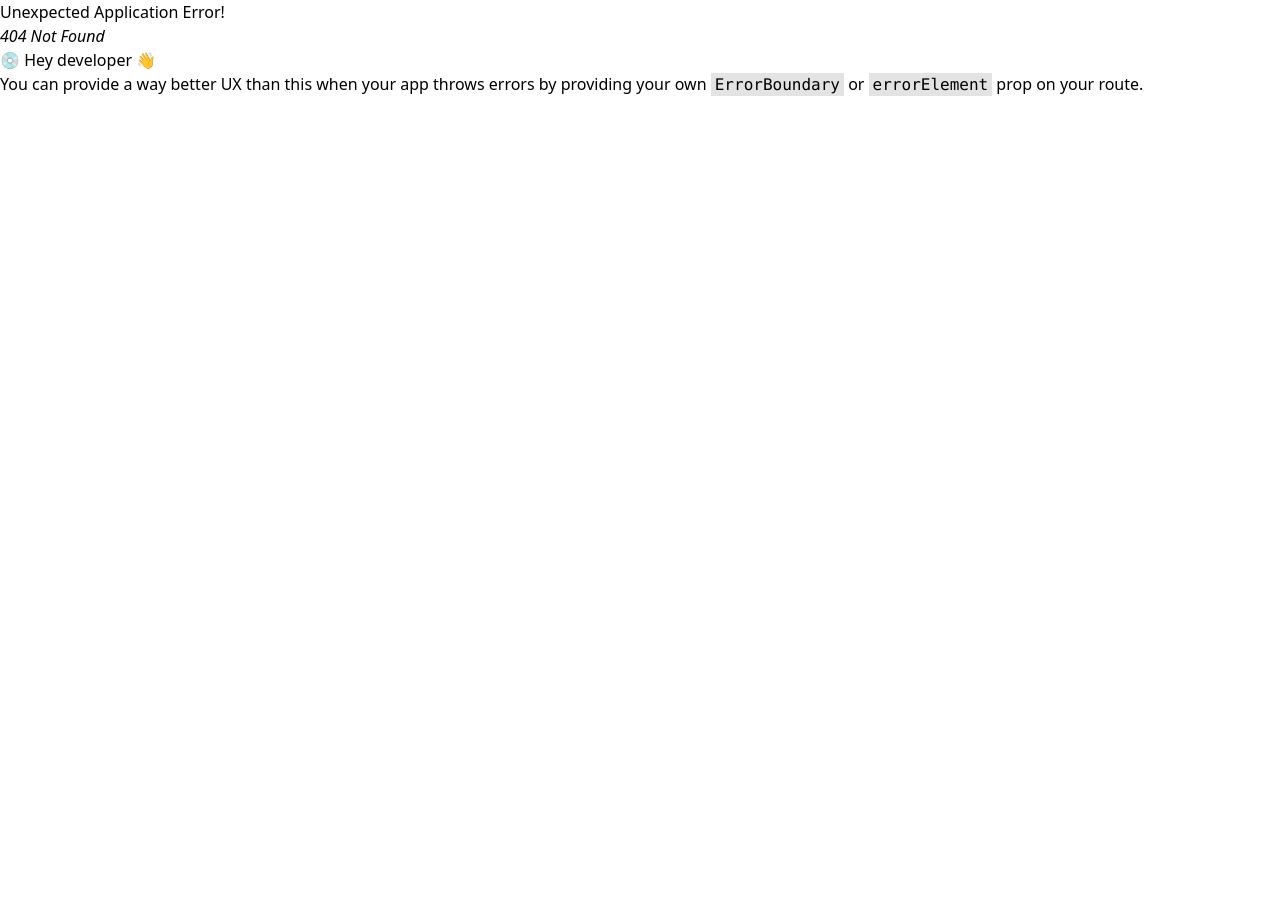
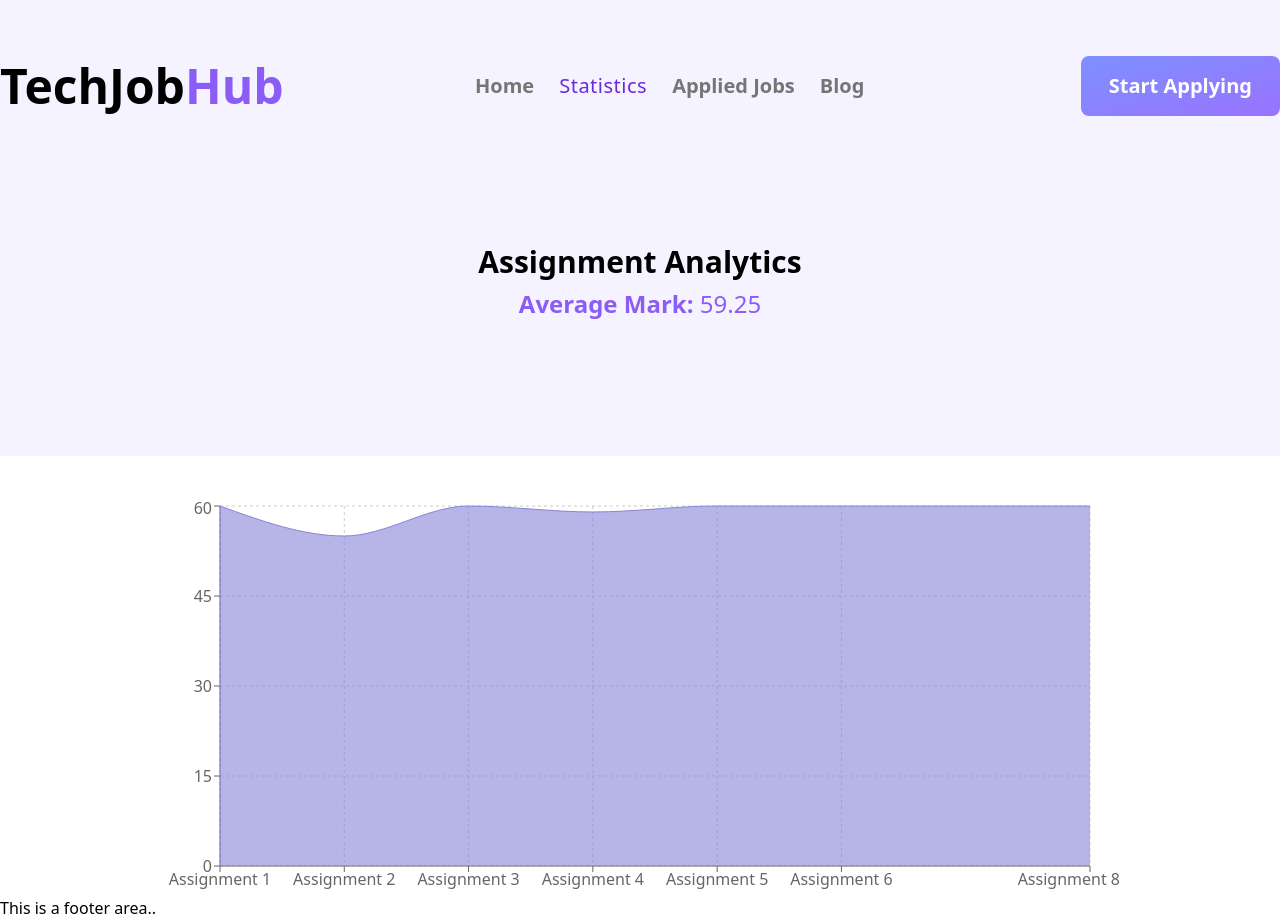
Before and after one commit to mosabbir-duet/TechJobHub-PH_Hero_Assignment_9, a React (Vite) app: page /statistics in a window 1280 px wide. Before the commit this address had no page. Before the commit the page ends 800 px from the top, so only its background shows below. Built offline with nearby package versions, Linux system fonts and the light colour scheme.

Commit message:
Added statistics Page

```diff
--- a/package.json
+++ b/package.json
@@ -18,6 +18,7 @@
     "react": "^18.2.0",
     "react-dom": "^18.2.0",
     "react-router-dom": "^6.10.0",
+    "recharts": "^2.5.0",
     "sort-by": "^1.2.0"
   },
   "devDependencies": {
--- /dev/null
+++ b/src/components/AssignmentMarkDashboard.jsx
@@ -0,0 +1,64 @@
+import React from "react";
+import {
+  Area,
+  AreaChart,
+  CartesianGrid,
+  Tooltip,
+  XAxis,
+  YAxis,
+} from "recharts";
+
+const AssignmentMarkDashboard = () => {
+  const assignmentMark = [
+    { id: 1, name: "Assignment 1", Mark: 60 },
+    { id: 2, name: "Assignment 2", Mark: 55 },
+    { id: 3, name: "Assignment 3", Mark: 60 },
+    { id: 4, name: "Assignment 4", Mark: 59 },
+    { id: 5, name: "Assignment 5", Mark: 60 },
+    { id: 6, name: "Assignment 6", Mark: 60 },
+    { id: 7, name: "Assignment 7", Mark: 60 },
+    { id: 8, name: "Assignment 8", Mark: 60 },
+  ];
+  let totalMark = 0;
+  assignmentMark.forEach((assignment) => {
+    totalMark += assignment.Mark;
+  });
+  const averageMark = totalMark / assignmentMark.length;
+  return (
+    <div className="flex-col justify-center">
+      <div className="py-32 text-center bg-violet-50 mb-10">
+        <h1 className="text-3xl font-semibold">Assignment Analytics</h1>
+        <p className="text-2xl text-violet-500 my-2">
+          <strong>Average Mark: </strong>
+          {averageMark}
+        </p>
+      </div>
+      <div className="flex justify-center">
+        <AreaChart
+          width={960}
+          height={400}
+          data={assignmentMark}
+          margin={{
+            top: 10,
+            right: 30,
+            left: 0,
+            bottom: 0,
+          }}
+        >
+          <CartesianGrid strokeDasharray="3 3" />
+          <XAxis dataKey="name" />
+          <YAxis />
+          <Tooltip />
+          <Area
+            type="monotone"
+            dataKey="Mark"
+            stroke="#8884d8"
+            fill="#8884d8"
+          />
+        </AreaChart>
+      </div>
+    </div>
+  );
+};
+
+export default AssignmentMarkDashboard;
--- a/src/components/JobDetails.jsx
+++ b/src/components/JobDetails.jsx
@@ -33,7 +33,7 @@ const JobDetails = () => {
             </div>
             <div className="job-details-info">
               <span>
-                <strong>Job Responsibility:</strong>
+                <strong>Job Responsibility: </strong>
               </span>
               <span>{jobResponsibilities}</span>
             </div>
--- a/src/main.jsx
+++ b/src/main.jsx
@@ -1,6 +1,7 @@
 import React from "react";
 import ReactDOM from "react-dom/client";
 import { createBrowserRouter, RouterProvider } from "react-router-dom";
+import AssignmentMarkDashboard from "./components/AssignmentMarkDashboard";
 import Blog from "./components/Blog";
 import Home from "./components/Home";
 import JobDetails from "./components/JobDetails";
@@ -22,6 +23,10 @@ const router = createBrowserRouter([
         loader: () => fetch("/featuresJob.json"),
       },
       {
+        path: "/statistics",
+        element: <AssignmentMarkDashboard></AssignmentMarkDashboard>,
+      },
+      {
         path: "/blog",
         element: <Blog></Blog>,
       },
```
Also changed, not shown: 1 other file (tests, documents, lock files or other folders).
